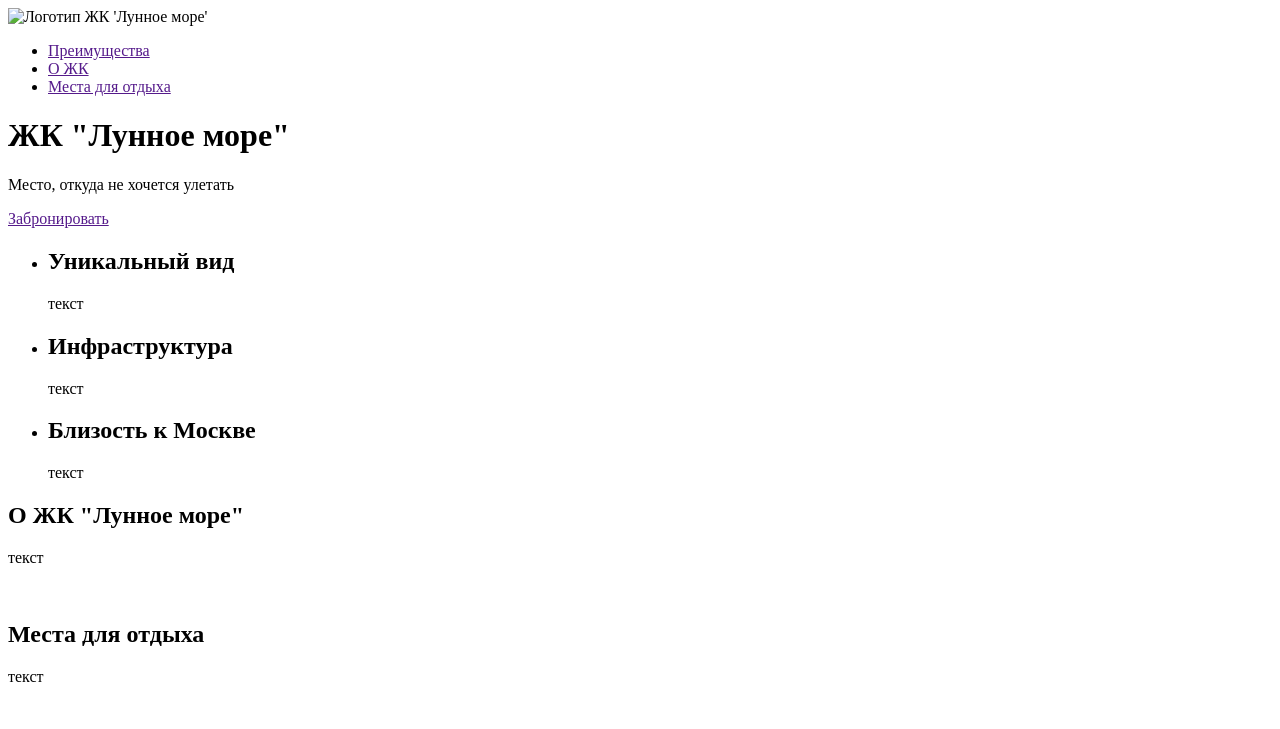
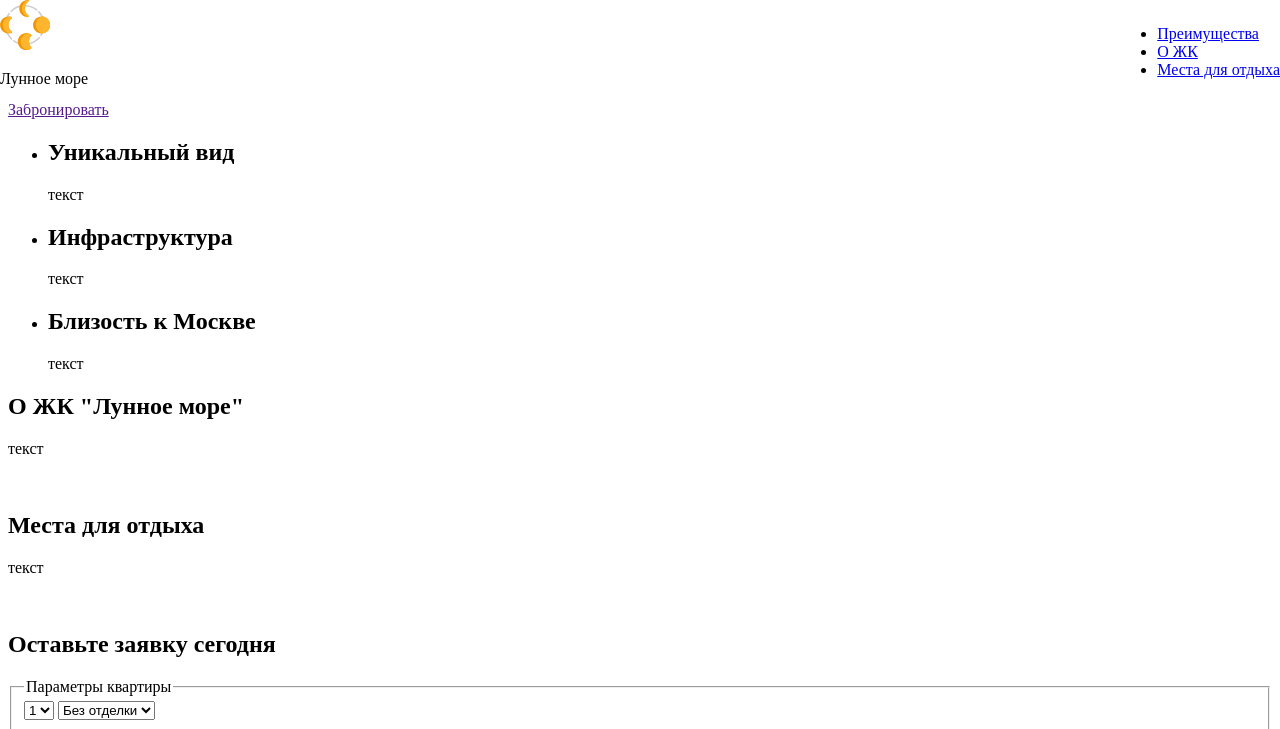
Before and after one commit to DeeRi/layout-designer-project-lvl1, a plain HTML site: page index.html in a window 1280 px wide. Shown: the top 729 px of the page. Drawn offline with Linux system fonts and the light colour scheme.

Commit message:
header style

```diff
--- a/index.html
+++ b/index.html
@@ -9,22 +9,54 @@
     <link rel="stylesheet" href="styles/style.css" />
   </head>
   <body>
-    <header>
-      <a><img src="" alt="Логотип ЖК 'Лунное море'"/></a>
-      <nav>
-        <ul>
-          <li><a href="">Преимущества</a></li>
-          <li><a href="">О ЖК</a></li>
-          <li><a href="">Места для отдыха</a></li>
+
+      <!--PAGE-HEADER-->
+
+    <header class="page-header">
+
+        <!--LOGO-->
+
+      <div class="page-header__logo">
+        <a
+          ><img
+            src="images/logo.svg"
+            width="50"
+            height="50"
+            alt="Логотип ЖК 'Лунное море'"
+          />
+          <p>Лунное море</p>
+        </a>
+      </div>
+
+      <!--NAVIGATION-->
+
+      <nav class="page-header__navigation">
+        <ul class="page-header__list site-list">
+          <li class="site-list__item">
+            <a class="site-list__link" href="#advantages">Преимущества</a>
+          </li>
+          <li class="site-list__item">
+            <a class="site-list__link" href="#about">О ЖК</a>
+          </li>
+          <li class="site-list__item">
+            <a class="site-list__link" href="#places">Места для отдыха</a>
+          </li>
         </ul>
       </nav>
-      <h1>ЖК "Лунное море"</h1>
-      <p>Место, откуда не хочется улетать</p>
-      <a href="">Забронировать</a>
     </header>
 
     <main>
+      <!--PROMO-->
+
       <section>
+        <h1>ЖК "Лунное море"</h1>
+        <p>Место, откуда не хочется улетать</p>
+        <a href="">Забронировать</a>
+      </section>
+
+      <!--ADVANTAGES-->
+
+      <section class="advantages" id="advantages">
         <ul>
           <li>
             <h2>Уникальный вид</h2>
@@ -40,16 +72,25 @@
           </li>
         </ul>
       </section>
-      <section>
+
+      <!--ABOUT-->
+
+      <section class="about" id="about">
         <h2>О ЖК "Лунное море"</h2>
         <p>текст</p>
         <img src="" alt="" />
       </section>
-      <section>
+
+      <!--PLACES-->
+
+      <section class="places" id="places">
         <h2>Места для отдыха</h2>
         <p>текст</p>
         <img src="" alt="" />
       </section>
+
+      <!--APPLICATION-->
+
       <section>
         <h2>Оставьте заявку сегодня</h2>
         <form action="">
@@ -84,6 +125,8 @@
       </section>
     </main>
 
+    <!--FOOTER-->
+
     <footer>
       <a href=""><img src="" alt="Логотип ЖК 'Лунное море'"/></a>
       <h3>Проектная документация</h3>
--- a/styles/style.css
+++ b/styles/style.css
@@ -0,0 +1,12 @@
+/*HEADER*/
+.page-header {
+    width: 100%;
+    position: fixed;
+    top: 0;
+    left: 0;
+    background-color: #ffffff;
+
+    display: flex;
+    justify-content: space-between;
+    align-items: center;
+}
```
